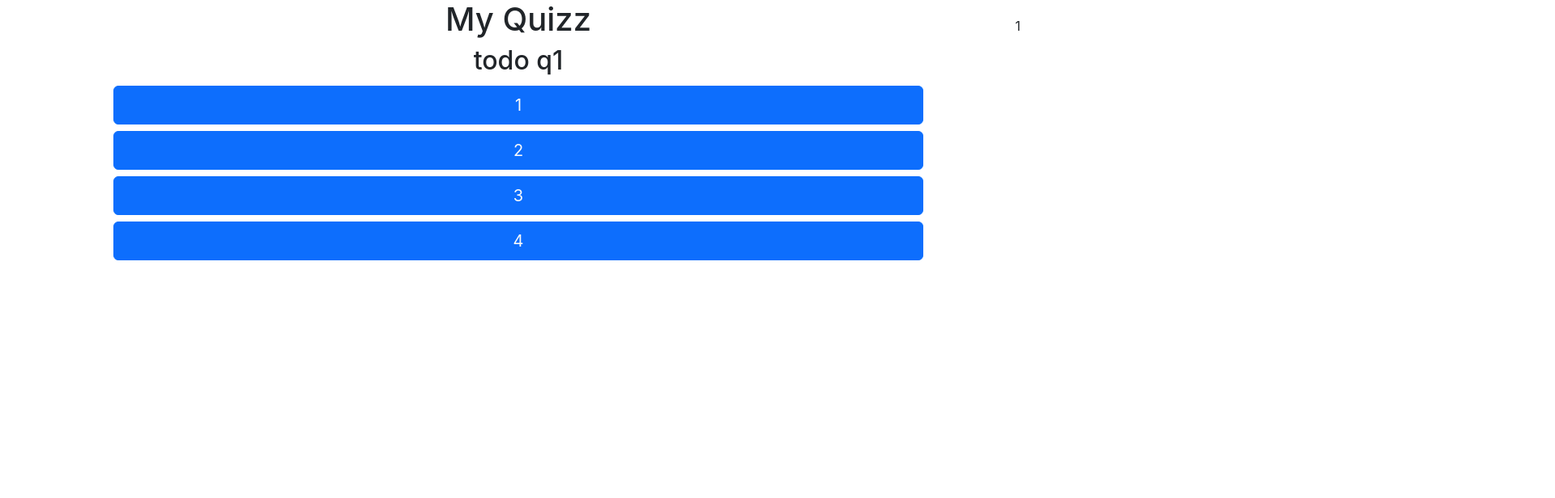
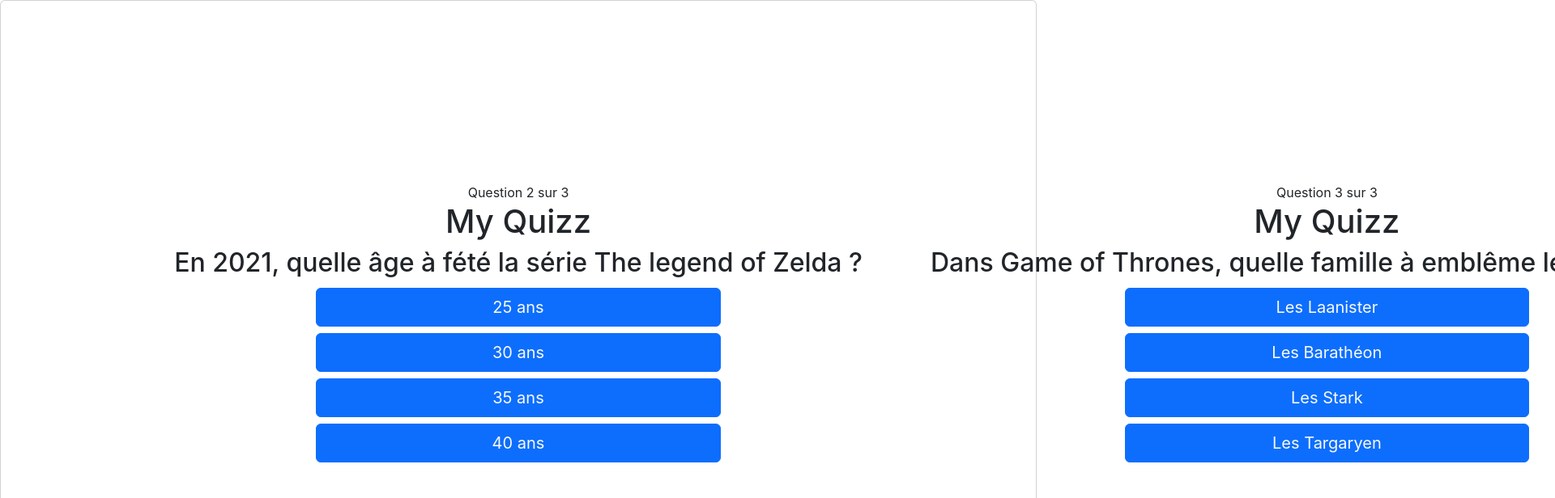
Before and after one commit to DWWM-Projects/TP-react-Quizz, a React (Create React App) app: page / in a window 1280 px wide. Shown: the top 616 px of the page at 81% size, 1920 px wide, since content can reach past the window. Built offline with nearby package versions, Linux system fonts and the light colour scheme; data requests are answered from the project's data file.

Commit message:
Api chargée dans le DOM

```diff
--- /dev/null
+++ b/db.json
@@ -0,0 +1,40 @@
+{
+    "quizzs": [
+        {
+            "id": 1,
+            "step": 1,
+            "question": "En quelle année est mort Bob Marley ?",
+            "guesses": [
+                "1979",
+                "1981",
+                "1983",
+                "1985"
+            ],
+            "answer": "1981"
+        },
+        {
+            "id": 2,
+            "step": 2,
+            "question": "En 2021, quelle âge à fété la série The legend of Zelda ?",
+            "guesses": [
+                "25 ans",
+                "30 ans",
+                "35 ans",
+                "40 ans"
+            ],
+            "answer": "35 ans"
+        },
+        {
+            "id": 3,
+            "step": 3,
+            "question": "Dans Game of Thrones, quelle famille à emblême le loup géant ?",
+            "guesses": [
+                "Les Laanister",
+                "Les Barathéon",
+                "Les Stark",
+                "Les Targaryen"
+            ],
+            "answer": "Les Stark"
+        }
+    ]
+}
--- a/package.json
+++ b/package.json
@@ -6,6 +6,7 @@
     "@testing-library/jest-dom": "^5.16.4",
     "@testing-library/react": "^13.3.0",
     "@testing-library/user-event": "^13.5.0",
+    "axios": "^0.27.2",
     "react": "^18.1.0",
     "react-dom": "^18.1.0",
     "react-scripts": "5.0.1",
--- a/src/App.js
+++ b/src/App.js
@@ -1,27 +1,27 @@
 import React from "react";
 import Tableau from "./Tableau";
+import axios from "axios";
+
 
 class App extends React.Component {
   constructor(props) {
     super(props);
     this.state={
-      quizzs: [
-        {id: 0, step: 1, question: "todo q1", guesses: [1, 2, 3, 4], answer: "todo rep1"},
-        {id: 1, step: 2, question: "todo q2", guesses: [1, 2, 3, 4], answer: "todo rep2"},
-        {id: 2, step: 3, question: "todo q3", guesses: [1, 2, 3, 4], answer: "todo rep3"},
-      ]
+      quizzs: []
     }
+  }
+
+  componentDidMount() {
+    axios.get("http://localhost:3001/quizzs").then(response => this.setState({ quizzs: response.data }));
   }
 
   render() {
     return (
-      <div>
-        <div id="panel">
-          <span id="step">{this.state.quizzs[0].step}</span>
-        </div>
+      <div className="card">
+
         <div className="container d-flex justify-content-center align-content-center">
 
-          <Tableau quizz={this.state.quizzs} />
+          {this.state.quizzs.map(quizz => <Tableau quizz={quizz} key={quizz.id}/>)}
 
         </div>
       </div>
--- a/src/Tableau.js
+++ b/src/Tableau.js
@@ -3,19 +3,21 @@
 class Tableau extends React.Component {
     render() {
         return (
-            <div className="col-12 d-flex flex-column">
+
+
+            <div className="col-12 d-flex flex-column justify-content-center align-items-center">
+                <div id="panel">
+                    <span id="step">Question {this.props.quizz.step} sur 3</span>
+                </div>
                 <div className="panelQuestion d-flex flex-column align-items-center">
                 <h1 id="title">My Quizz</h1>
-                <h2 id="question">{this.props.quizz[0].question}</h2>
-                </div>
+                <h2 id="question">{this.props.quizz.question}</h2>
+            </div>
 
-                <div className="panelAnswer d-flex flex-column">
-                    {this.props.quizz[0].guesses.map(guess =>
-                        <button className="btn btn-lg btn-primary text-light rounded my-1">{guess}</button>
-                    )}
-                {/* <button className="btn btn-lg btn-primary text-light rounded my-1">{this.props.quizz[0].guess[1]}</button>
-                <button className="btn btn-lg btn-primary text-light rounded my-1">{this.props.quizz[0].guess[2]}</button>
-                <button className="btn btn-lg btn-primary text-light rounded my-1">{this.props.quizz[0].guess[3]}</button> */}
+            <div className="col-6 panelAnswer d-flex flex-column">
+                {this.props.quizz.guesses.map(guess =>
+                     <button className="btn btn-lg btn-primary text-light rounded my-1 rounded">{guess}</button>
+                )}
                 </div>
             </div>
 
--- a/src/index.css
+++ b/src/index.css
@@ -7,11 +7,11 @@
   -moz-osx-font-smoothing: grayscale;
 }
 
-#panel {
-  position: fixed;
+/* #panel {
+  position: absolute;
   top: 20px;
   right: 20px;
-}
+} */
 
 .container {
   width: 80%;
```
Also changed, not shown: 1 other file (tests, documents, lock files or other folders).
